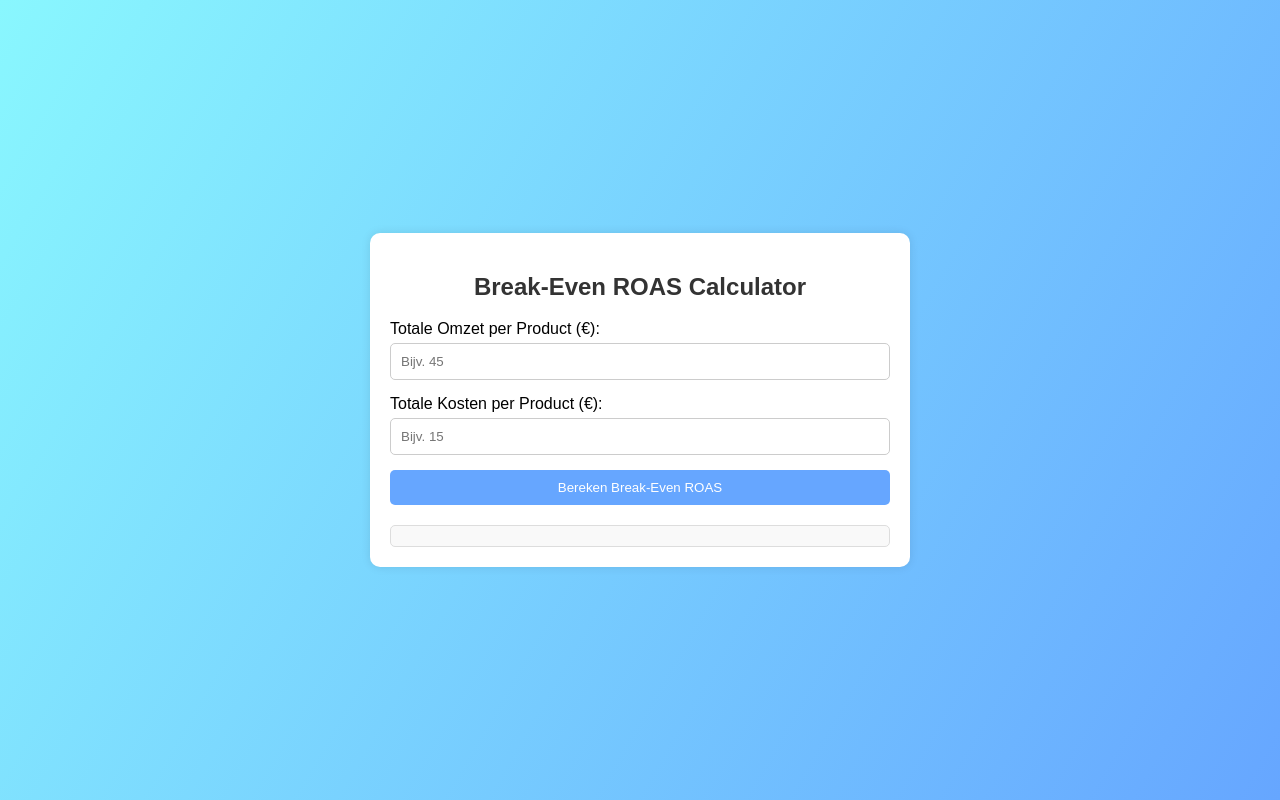
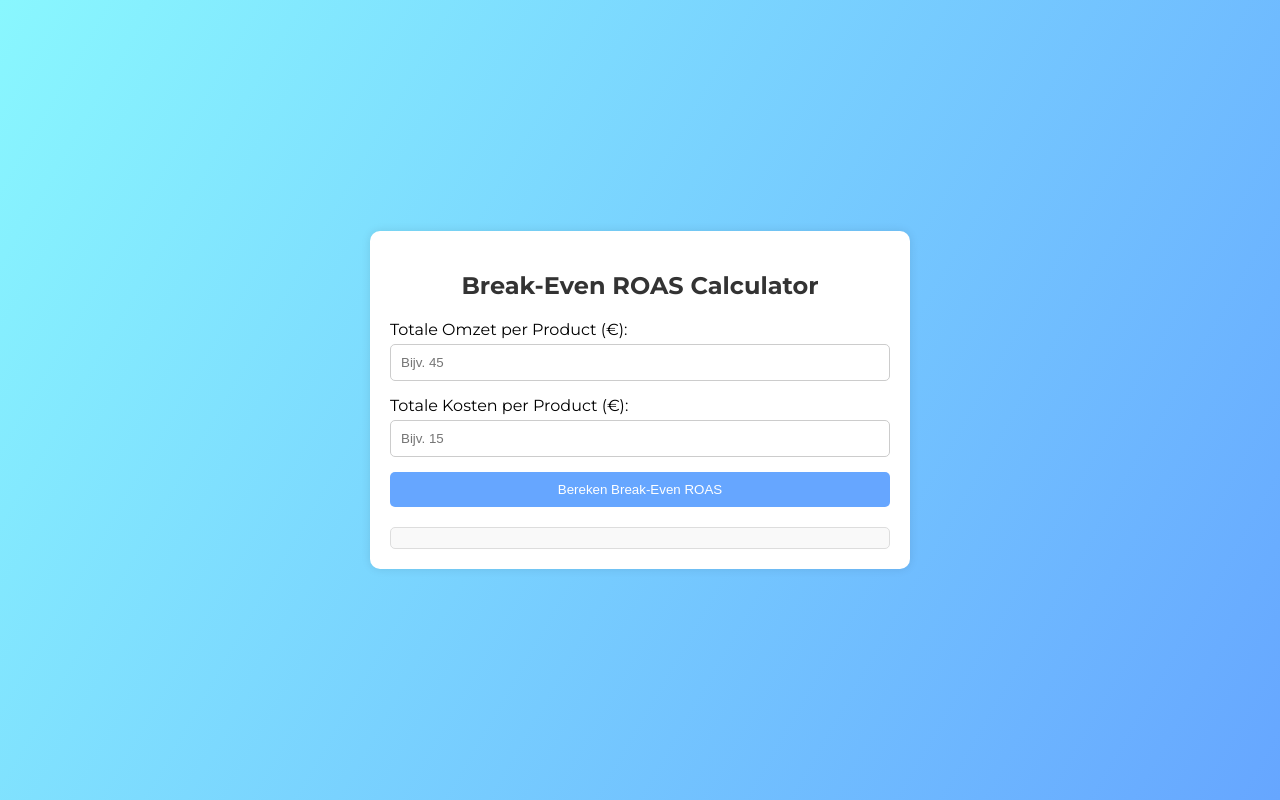
Before and after one commit to martxvr/BER, a plain HTML site: page index.html in a window 1280 px wide. Drawn offline with Linux system fonts and the light colour scheme.

Commit message:
Update index.html
New font uploaded, Montserrat.

```diff
--- a/index.html
+++ b/index.html
@@ -4,9 +4,12 @@
     <meta charset="UTF-8">
     <meta name="viewport" content="width=device-width, initial-scale=1.0">
     <title>Break-Even ROAS Calculator</title>
+    <link rel="preconnect" href="https://fonts.googleapis.com">
+<link rel="preconnect" href="https://fonts.gstatic.com" crossorigin>
+<link href="https://fonts.googleapis.com/css2?family=Montserrat:ital,wght@0,100..900;1,100..900&family=Roboto:ital,wght@0,100;0,300;0,400;0,500;0,700;0,900;1,100;1,300;1,400;1,500;1,700;1,900&display=swap" rel="stylesheet">
     <style>
         body {
-            font-family: Arial, sans-serif;
+            font-family: Montserrat, Arial, sans-serif;
             background-image: linear-gradient(120deg, #89f7fe 0%, #66a6ff 100%);
             display: flex;
             justify-content: center;
@@ -66,13 +69,9 @@
             border: 1px solid #ddd;
             border-radius: 5px;
         }
+    </style>
 
-        @media screen and only (max-width: 1000px) {
-            .calculator-container {
-                margin: 20px;
-            }
-        }
-    </style>
+
 </head>
 <body>
 
```
